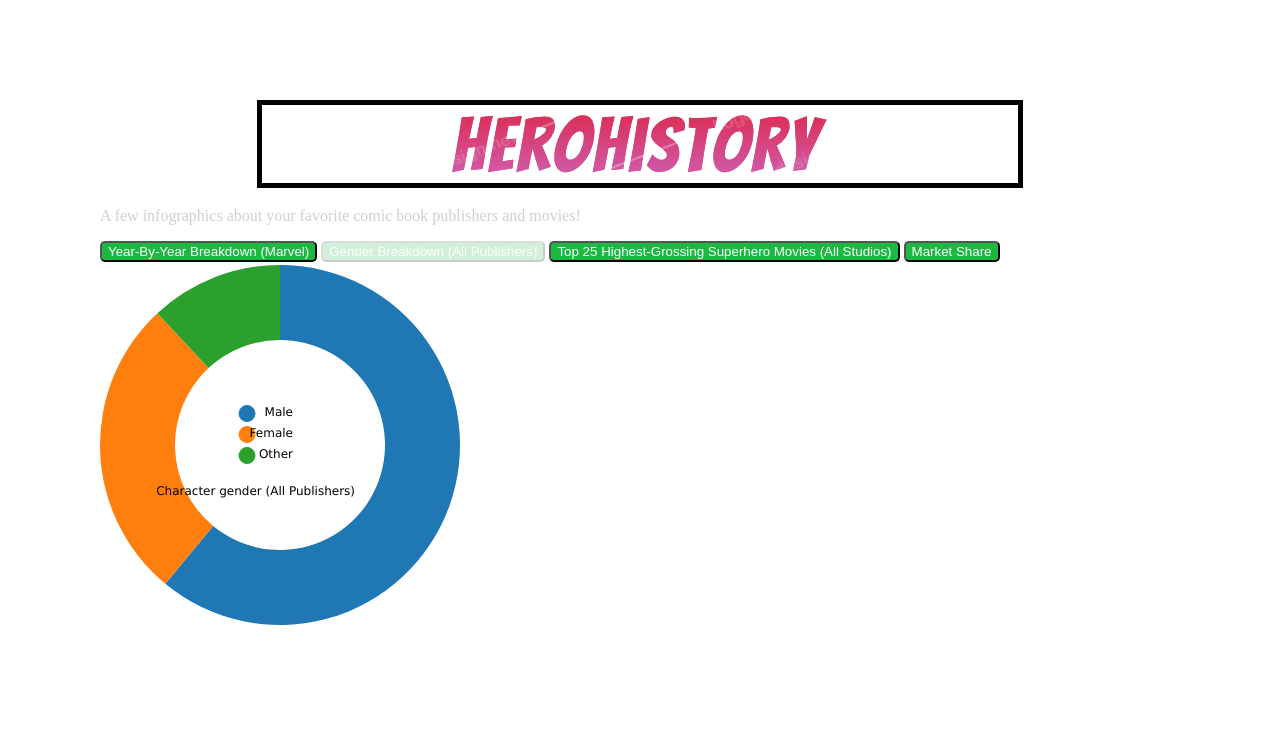
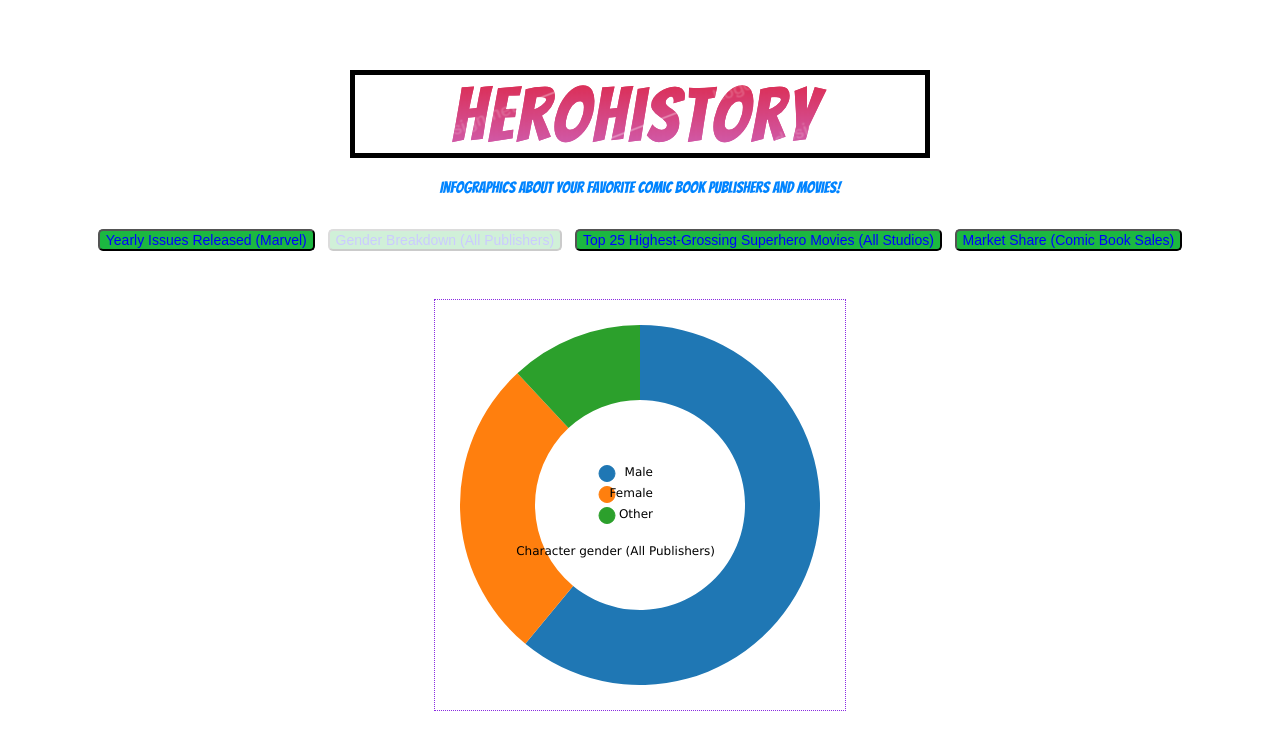
Before and after one commit to cschreger/HeroHistory, a website built with webpack: page index.html in a window 1280 px wide. Both pictures are taken after a click on the button "Gender Breakdown (All Publishers)". Built offline with nearby package versions, Linux system fonts and the light colour scheme; files whose address does not match are found by name.

Commit message:
Start layout fixes/github pages test

```diff
--- a/index.html
+++ b/index.html
@@ -5,6 +5,7 @@
     <meta charset="UTF-8">
     <meta name="viewport" content="width=device-width, initial-scale=1.0">
     <link rel="stylesheet" href="./src/styles/main.css" />
+    <link href="https://fonts.googleapis.com/css2?family=Bangers&display=swap" rel="stylesheet">
     <link rel="icon" type="image/png" href="./images/favicon.png">
     <script src="https://d3js.org/d3.v5.min.js"></script>
     <title>HeroHistory</title>
@@ -13,20 +14,24 @@
 
 <body>
     <div class="header-bar-container">
-    <div class="header-bar">
-        <img class="logo" src="./images//logo.png">
-    </div>
+        <div class="header-bar">
+            <img class="logo" src="./images//logo.png">
+        </div>
     </div>
 
-    <p>A few infographics about your favorite comic book publishers and movies!</p>
+    <div class="sub-header-container">
+    <p>Infographics about your favorite comic book publishers and movies!</p>
+    </div>
 
-    <div>
-        <button id="year-breakdown">Year-By-Year Breakdown (Marvel)</button>
+    <div class="button-container">
+        <button id="year-breakdown">Yearly Issues Released (Marvel)</button>
         <button id="gender-breakdown">Gender Breakdown (All Publishers)</button>
         <button id="box-office">Top 25 Highest-Grossing Superhero Movies (All Studios)</button>
-        <button id="market-share">Market Share</button>
+        <button id="market-share">Market Share (Comic Book Sales)</button>
 
     </div>
+
+    <div id="chart-container"></div>
 
     <script src="./dist/main.js"></script>
 
--- a/src/scripts/box_office.js
+++ b/src/scripts/box_office.js
@@ -154,7 +154,7 @@ const bubble = d3.pack(dataset)
     .size([diameter, diameter])
     .padding(.9);
 
-const svg3 = d3.select("body")
+const svg3 = d3.select("#chart-container")
     .append("svg")
     .attr("id", "bubble-chart")
     .attr("width", diameter)
--- a/src/scripts/gender_donut.js
+++ b/src/scripts/gender_donut.js
@@ -20,7 +20,7 @@ const radius = Math.min(width, height) / 2;
 const donutWidth = 75;
 const color = d3.scaleOrdinal(d3.schemeCategory10);
 
-d3.select("body")
+d3.select("#chart-container")
     .append("svg")
     .attr("id", "donut-chart")
 
--- a/src/scripts/market_share.js
+++ b/src/scripts/market_share.js
@@ -31,7 +31,7 @@ function graph(data) {
     })
     .curve(d3.curveCardinal)
 
-    const svg = d3.select("body")
+    const svg = d3.select("#chart-container")
         .append("svg")
         .attr("id", "line-chart")
         .attr("width", width + margin.left + margin.right)
--- a/src/scripts/marvel_year_by_year.js
+++ b/src/scripts/marvel_year_by_year.js
@@ -1,6 +1,6 @@
 export const yearBreakdown = () => {
 
-d3.select("body")
+d3.select("#chart-container")
   .append("svg")
   .attr("id", "bar-chart")
   .attr("width", 1200)
--- a/src/styles/main.css
+++ b/src/styles/main.css
@@ -1,10 +1,17 @@
 body {
   color: #cfcfcf;
-  margin: 100px;
+  margin: 70px;
 }
+
 div {
   line-height: 15px;
   margin-bottom: 3px;
+}
+
+.button-container {
+  display: flex;
+  justify-content: space-evenly;
+  padding: 15px;
 }
 
 .header-bar-container {
@@ -16,7 +23,7 @@ div {
   display: flex;
   justify-content: center;
   border: 5px solid black;
-  width: 70%
+  width: 50%
 }
 
 h1 {
@@ -26,6 +33,9 @@ h1 {
 
 svg {
   fill: orange;
+  margin-top: 30px;
+  border: 0.3px dotted blueviolet;
+  padding: 25px;
 }
 
 /* .axis path {
@@ -56,9 +66,32 @@ button {
   border-radius: 5px;
   background-color: rgb(28, 184, 65);
   border: 0.3 px solid #e8e8e8;
+  font-family: sans-serif;
+  font-size: 14px;
+  color: blue
 }
 
 .clicked {
   pointer-events: none;
   opacity: .2;
 }
+
+.node > text {
+  font-family: 'Trebuchet MS', 'Lucida Sans Unicode', 'Lucida Grande', 'Lucida Sans', Arial, sans-serif;
+}
+
+p {
+  font-family: "Bangers";
+  color: #0084ff
+}
+
+.sub-header-container {
+  display: flex;
+  justify-content: center;
+
+}
+
+#chart-container {
+  display: flex;
+  justify-content: center;
+}
```
Also changed, not shown: dist/main.css, dist/main.js.
